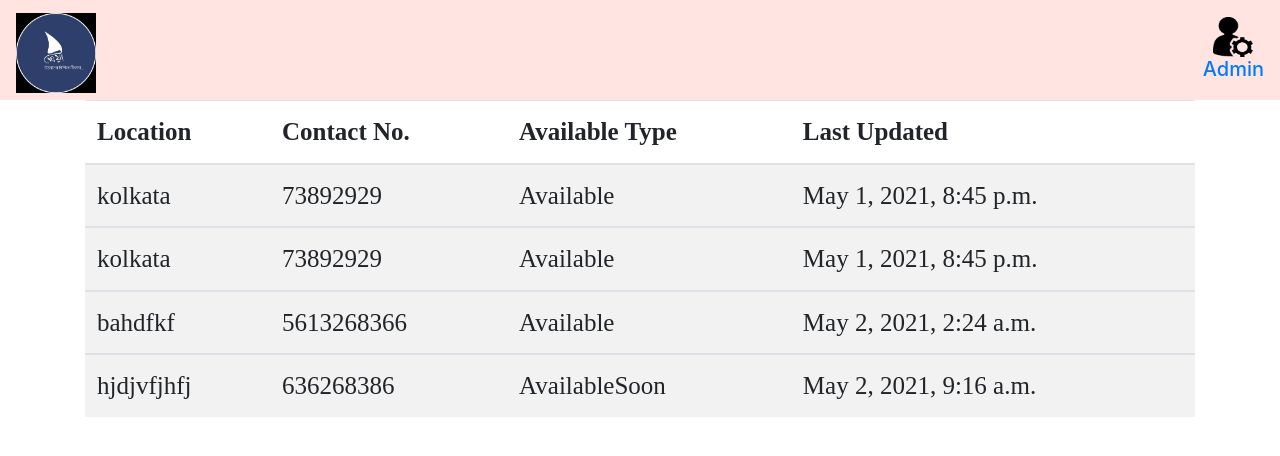
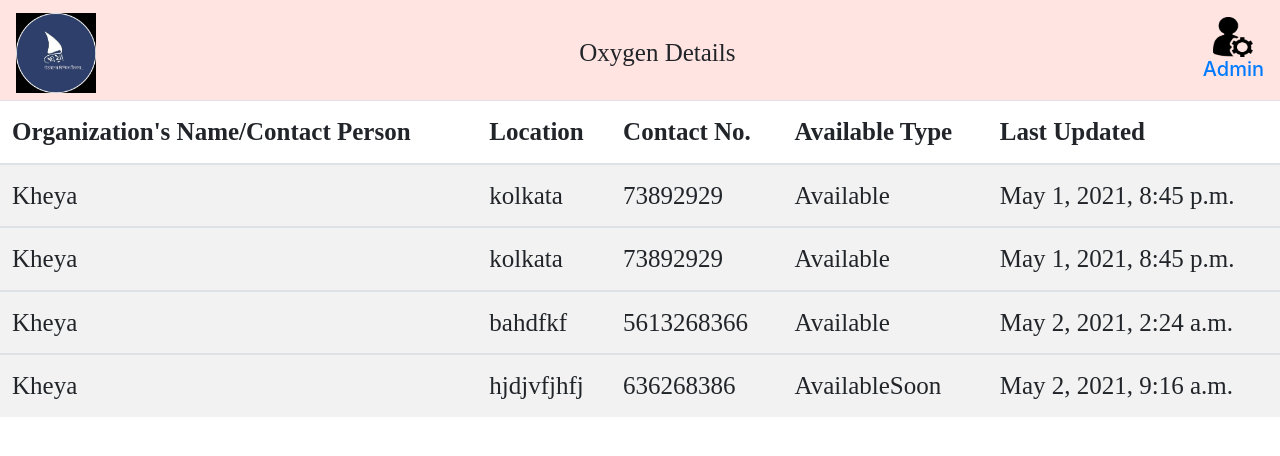
Before and after one commit to imarnab10/Kheya, a Django app: page /oxygen/ in a window 1280 px wide. Shown: the top 456 px of the page. Run offline with Django 3.2, Linux system fonts and the light colour scheme; data comes from the database, SQL or seed files in the repository.

Commit message:
commit at 4pm

```diff
--- a/Home/templates/doctors.html
+++ b/Home/templates/doctors.html
@@ -25,6 +25,9 @@
       font-size: 20px;
       background-color: #FFFAF0;
       font-family: "Times New Roman", Times, serif;
+    }
+    .card-title{
+      background-color: yellow;
     }
     </style>
 </head>
--- a/Home/templates/oxygens.html
+++ b/Home/templates/oxygens.html
@@ -3,9 +3,9 @@
 <head>
     <meta charset="UTF-8">
     <link rel="stylesheet" href="https://cdn.jsdelivr.net/npm/bootstrap@4.6.0/dist/css/bootstrap.min.css" integrity="sha384-B0vP5xmATw1+K9KRQjQERJvTumQW0nPEzvF6L/Z6nronJ3oUOFUFpCjEUQouq2+l" crossorigin="anonymous">
-    <title>Title</title>
+    <title>Oxygen</title>
     <style>
-      td,th{
+      span,td,th{
         font-size:25px;
         font-family: "Times New Roman", Times, serif;
       }
@@ -13,6 +13,7 @@
         height: 100px;
         background-color: #FFE4E1;
     }
+
     </style>
 </head>
 <body>
@@ -24,7 +25,7 @@
       <a class="navbar-brand" href="/">
         <img src="{% static 'Home/KheyaLogo.jpeg' %}" width="80" height="80" alt="">
       </a>
-
+      <span>Oxygen Details</span>
         <a href="/admin">
             <div class="text-center">
             <img src="{% static 'Home/AdminIcon.png' %}" width="40" height="40" alt="">
@@ -32,10 +33,12 @@
             </div>
         </a>
     </nav>
-    <div class="container">
+
+    <div>
       <table class="table table-striped">
       <thead>
         <tr>
+          <th scope="col">Organization's Name/Contact Person</th>
           <th scope="col">Location</th>
           <th scope="col">Contact No.</th>
           <th scope="col">Available Type</th>
@@ -45,6 +48,7 @@
     {% for oxygen in oxygens %}
           <tbody>
             <tr>
+              <td>{{oxygen.organization}}</td>
               <td>{{oxygen.location}}</td>
               <td>{{oxygen.contactno}}</td>
               <td>{{oxygen.avail_type}}</td>
```
Also changed, not shown: Home/templates/ambulances.html (+7 -4 lines), Home/templates/beds.html (+4 -4 lines), Home/templates/covidtests.html (+7 -4 lines), Home/templates/foods.html (+5 -3 lines).
